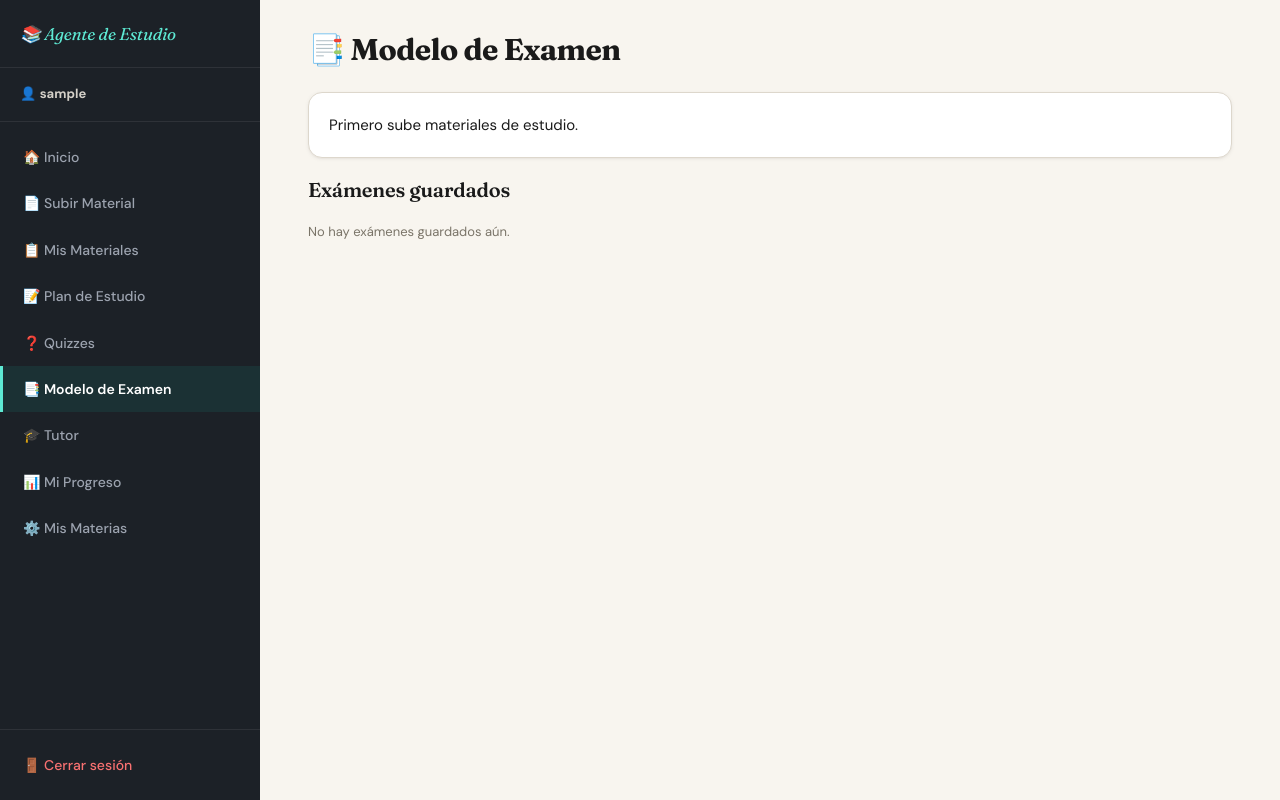
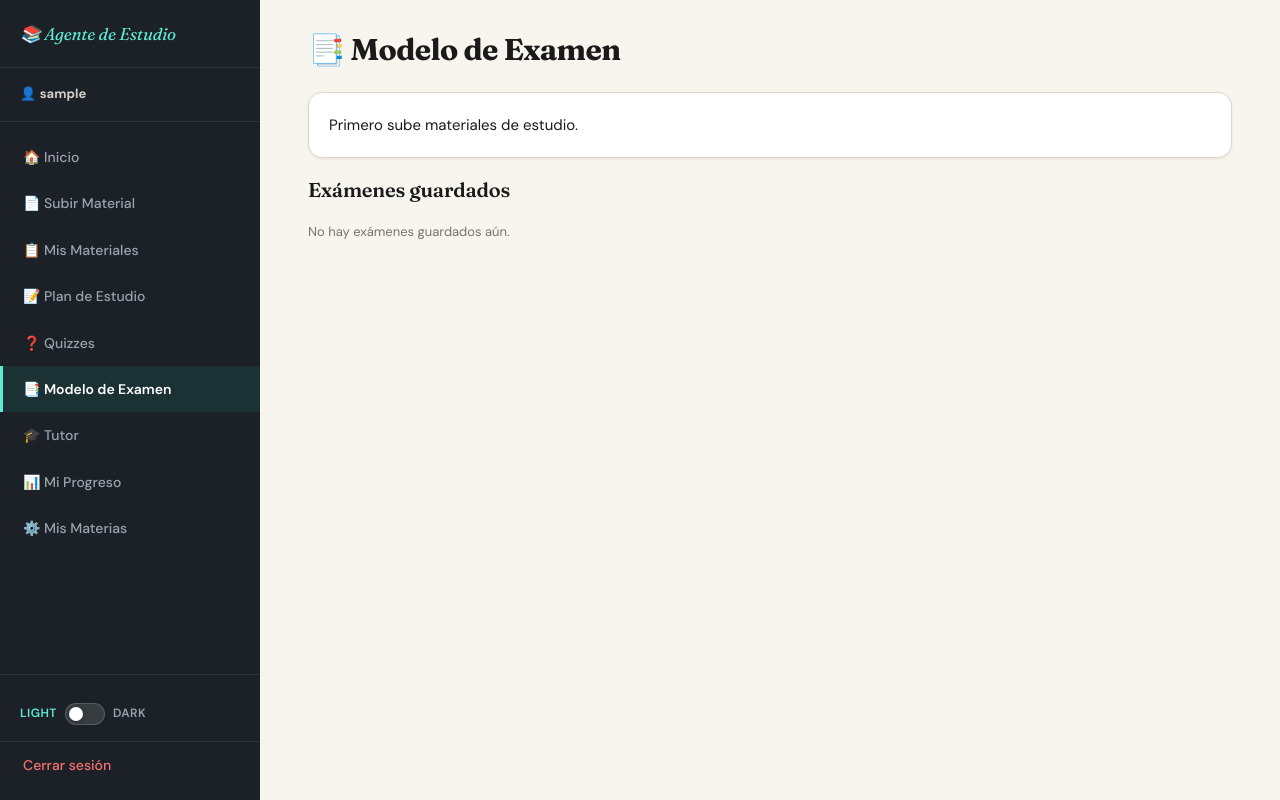
Before and after one commit to Franxo54321/Heko, a Flask app: page /exam in a window 1280 px wide. Run offline with Flask 3, Linux system fonts and the light colour scheme; the visitor is signed in with stand-in values (Sample User, id 1); data that the repository does not hold is empty; some libraries are stand-ins or nearby versions.

Commit message:
feat: dark/light theme toggle slider in sidebar with localStorage persistence

```diff
--- a/static/style.css
+++ b/static/style.css
@@ -1188,3 +1236,102 @@ select:focus {
   background: rgba(15, 118, 110, 0.20);
   color: var(--color-ink);
 }
+
+[data-theme="dark"] ::selection {
+  background: rgba(45, 212, 191, 0.25);
+}
+
+
+/* ---------------------------------------------------------
+   29. THEME TOGGLE  (Light --- Dark slider in sidebar)
+   --------------------------------------------------------- */
+
+.theme-toggle-wrap {
+  padding: var(--sp-4) var(--sp-5);
+  border-bottom: 1px solid var(--color-border-sidebar);
+  display: flex;
+  align-items: center;
+  justify-content: space-between;
+  gap: var(--sp-3);
+}
+
+/* Label row */
+.theme-labels {
+  display: flex;
+  align-items: center;
+  gap: var(--sp-2);
+  flex: 1;
+  font-size: 12px;
+  font-weight: 600;
+  letter-spacing: 0.04em;
+  text-transform: uppercase;
+  user-select: none;
+}
+
+.theme-label-light,
+.theme-label-dark {
+  transition: color var(--dur-fast) var(--ease-in-out);
+}
+
+/* Active label = teal; inactive = muted */
+.theme-label-light { color: var(--color-accent-on-dark); }
+.theme-label-dark  { color: var(--color-ink-on-dark);    }
+
+[data-theme="dark"] .theme-label-light { color: var(--color-ink-on-dark);    }
+[data-theme="dark"] .theme-label-dark  { color: var(--color-accent-on-dark); }
+
+/* The toggle track (checkbox hidden, label styled) */
+.theme-switch {
+  position: relative;
+  display: inline-block;
+  width: 40px;
+  height: 22px;
+  flex-shrink: 0;
+}
+
+.theme-switch input {
+  opacity: 0;
+  width: 0;
+  height: 0;
+  position: absolute;
+}
+
+.theme-switch-track {
+  position: absolute;
+  inset: 0;
+  background: rgba(255, 255, 255, 0.12);
+  border: 1px solid rgba(255, 255, 255, 0.16);
+  border-radius: var(--radius-full);
+  cursor: pointer;
+  transition: background var(--dur-base) var(--ease-in-out),
+              border-color var(--dur-base) var(--ease-in-out);
+}
+
+.theme-switch-track::after {
+  content: '';
+  position: absolute;
+  top: 3px;
+  left: 3px;
+  width: 14px;
+  height: 14px;
+  border-radius: var(--radius-full);
+  background: #ffffff;
+  box-shadow: 0 1px 3px rgba(0, 0, 0, 0.30);
+  transition: transform var(--dur-base) var(--ease-out);
+}
+
+/* Checked = dark mode activated */
+.theme-switch input:checked + .theme-switch-track {
+  background: var(--color-accent-on-dark);
+  border-color: var(--color-accent-on-dark);
+}
+
+.theme-switch input:checked + .theme-switch-track::after {
+  transform: translateX(18px);
+  background: #111418;
+}
+
+.theme-switch input:focus-visible + .theme-switch-track {
+  outline: 2px solid var(--color-accent-on-dark);
+  outline-offset: 2px;
+}
--- a/templates/base.html
+++ b/templates/base.html
@@ -9,6 +9,10 @@
     <link rel="preconnect" href="https://fonts.gstatic.com" crossorigin>
     <link href="https://fonts.googleapis.com/css2?family=DM+Mono:wght@400;500&family=DM+Sans:ital,opsz,wght@0,9..40,400;0,9..40,500;0,9..40,600;0,9..40,700;1,9..40,400&family=Fraunces:ital,opsz,wght@0,9..144,400;0,9..144,600;0,9..144,700;0,9..144,800;1,9..144,400&display=swap" rel="stylesheet">
     <link rel="stylesheet" href="{{ url_for('static', filename='style.css') }}">
+    <!-- Apply stored theme before paint to avoid flash -->
+    <script>
+    (function(){var t=localStorage.getItem('heko-theme'),d=window.matchMedia('(prefers-color-scheme:dark)').matches;if(t?t==='dark':d)document.documentElement.setAttribute('data-theme','dark');})();
+    </script>
     <link rel="stylesheet" href="https://cdnjs.cloudflare.com/ajax/libs/KaTeX/0.16.9/katex.min.css">
     <script defer src="https://cdnjs.cloudflare.com/ajax/libs/KaTeX/0.16.9/katex.min.js"></script>
     <script defer src="https://cdnjs.cloudflare.com/ajax/libs/KaTeX/0.16.9/contrib/auto-render.min.js"
@@ -42,7 +46,18 @@
                 {% endif %}
             </nav>
             <div class="sidebar-footer">
-                <a href="{{ url_for('logout') }}" class="nav-link logout-link">🚪 Cerrar sesión</a>
+                <!-- Theme toggle -->
+                <div class="theme-toggle-wrap">
+                    <div class="theme-labels">
+                        <span class="theme-label-light">Light</span>
+                        <label class="theme-switch" title="Cambiar tema">
+                            <input type="checkbox" id="themeToggle" aria-label="Modo oscuro">
+                            <span class="theme-switch-track"></span>
+                        </label>
+                        <span class="theme-label-dark">Dark</span>
+                    </div>
+                </div>
+                <a href="{{ url_for('logout') }}" class="nav-link logout-link">Cerrar sesión</a>
             </div>
         </aside>
         {% endif %}
@@ -70,6 +85,21 @@
     </div>
 
     <script>
+    // Theme system  (persists to localStorage)
+    document.addEventListener('DOMContentLoaded', function () {
+        const toggle = document.getElementById('themeToggle');
+        if (!toggle) return;
+
+        // Sync checkbox with current theme
+        toggle.checked = document.documentElement.getAttribute('data-theme') === 'dark';
+
+        toggle.addEventListener('change', function () {
+            const theme = this.checked ? 'dark' : 'light';
+            document.documentElement.setAttribute('data-theme', theme);
+            localStorage.setItem('heko-theme', theme);
+        });
+    });
+
     // Sidebar toggle
     const sidebar = document.getElementById('sidebar');
     const openBtn = document.getElementById('sidebarOpen');
```
Also changed, not shown: other parts of static/style.css (+48 -0 lines).
